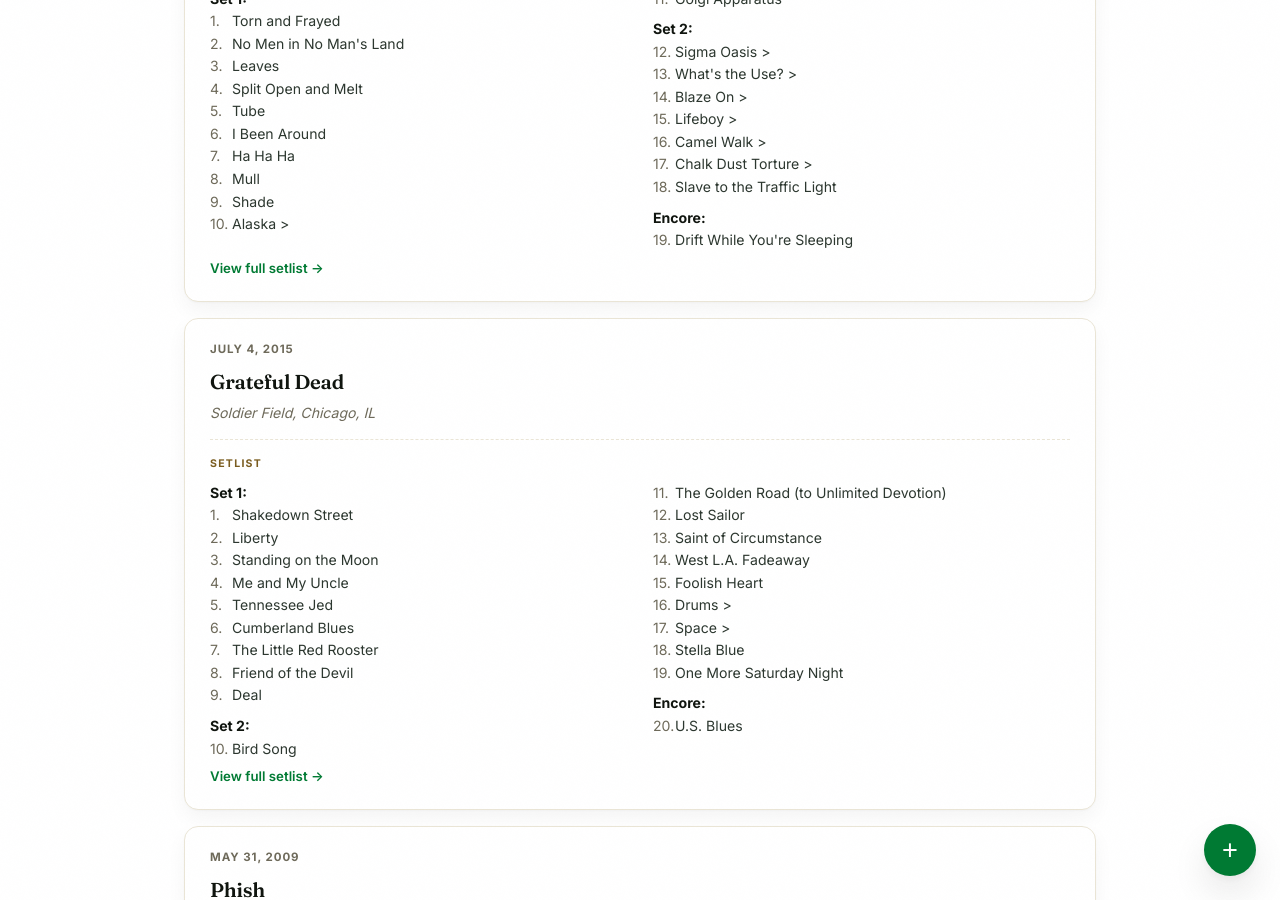
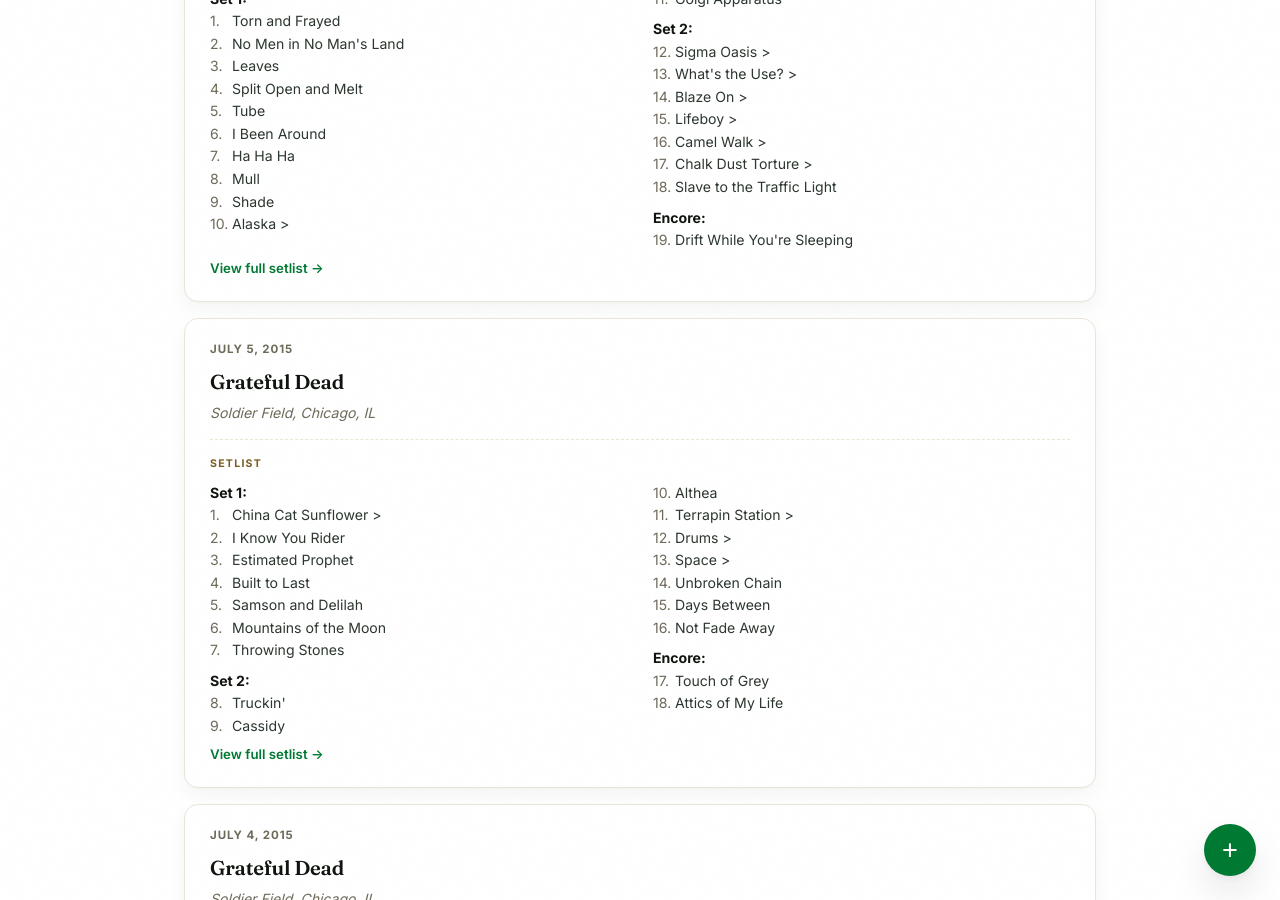
Before and after one commit to bmlanders/adventures, a Jekyll site: the page built from shows/index.html, in a window 1280 px wide and 900 px high, scrolled down 20094 px. Built offline with Jekyll 4.4.1, drawn with Linux system fonts in a browser that asks for light colours; some of the changed text lies outside the part shown.

Commit message:
Log show: Grateful Dead on 2015-07-05

```diff
--- a/shows/index.html
+++ b/shows/index.html
@@ -1314,6 +1314,39 @@
   </div>
 
   <a class="show-trip-link" href="https://www.setlist.fm/setlist/phish/2021/the-gorge-amphitheatre-george-wa-2b8cfc5e.html" target="_blank" rel="noopener">View full setlist &rarr;</a>
+</div>
+
+<div class="show-entry" id="2015-07-05-grateful-dead">
+  <div class="show-date">July 5, 2015</div>
+  <h3>Grateful Dead</h3>
+  <div class="show-venue">Soldier Field, Chicago, IL</div>
+  <div class="setlist">
+    <div class="setlist-lbl">Setlist</div>
+    <ol class="setlist-list">
+      <li class="setlist-set">Set 1:</li>
+      <li>China Cat Sunflower &gt;</li>
+      <li>I Know You Rider</li>
+      <li>Estimated Prophet</li>
+      <li>Built to Last</li>
+      <li>Samson and Delilah</li>
+      <li>Mountains of the Moon</li>
+      <li>Throwing Stones</li>
+      <li class="setlist-set">Set 2:</li>
+      <li>Truckin'</li>
+      <li>Cassidy</li>
+      <li>Althea</li>
+      <li>Terrapin Station &gt;</li>
+      <li>Drums &gt;</li>
+      <li>Space &gt;</li>
+      <li>Unbroken Chain</li>
+      <li>Days Between</li>
+      <li>Not Fade Away</li>
+      <li class="setlist-set">Encore:</li>
+      <li>Touch of Grey</li>
+      <li>Attics of My Life</li>
+    </ol>
+  </div>
+  <a class="show-trip-link" href="https://www.setlist.fm/setlist/grateful-dead/2015/soldier-field-chicago-il-4bf6af3e.html" target="_blank" rel="noopener">View full setlist &rarr;</a>
 </div>
 
 <div class="show-entry" id="2015-07-04-grateful-dead">
```
